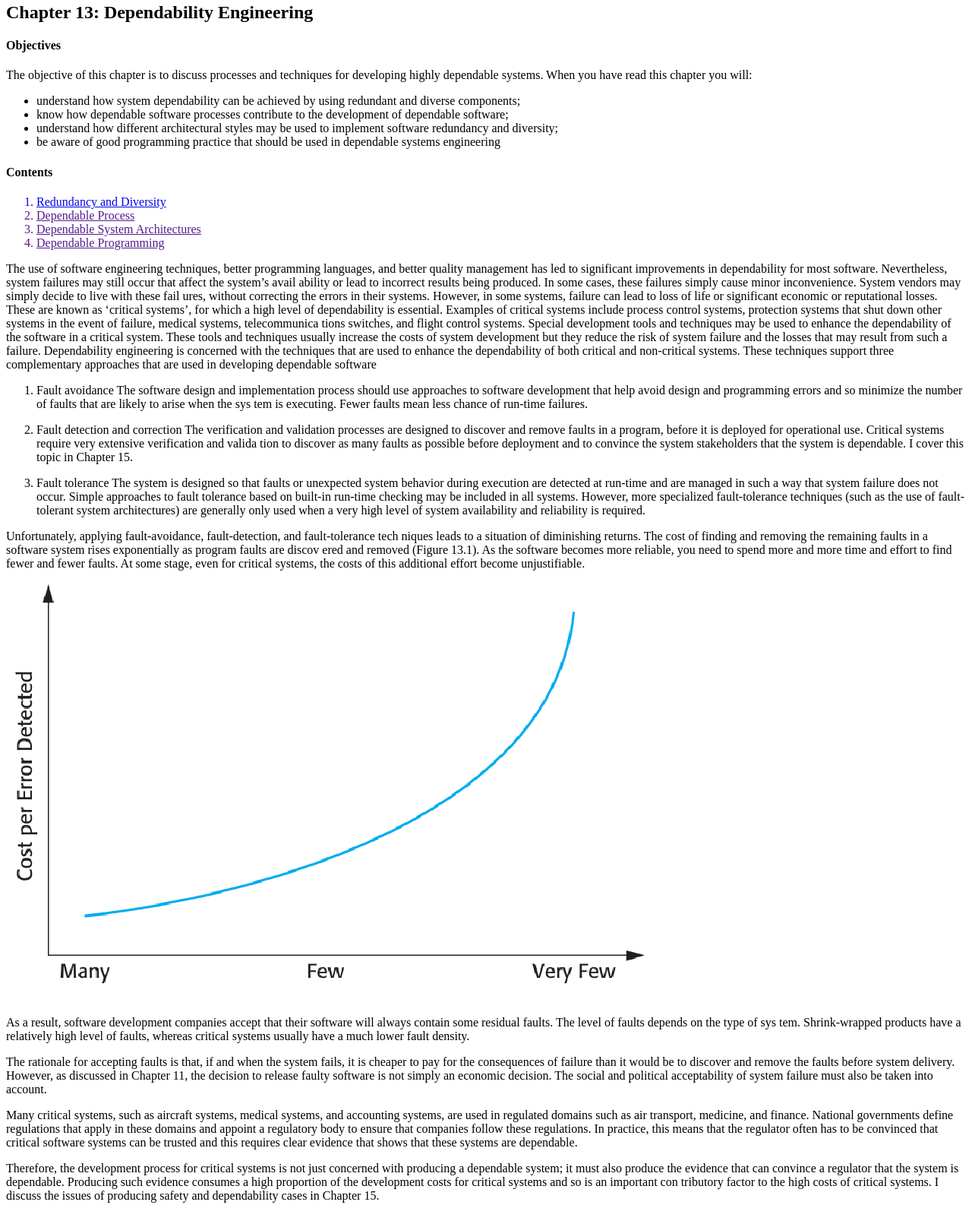
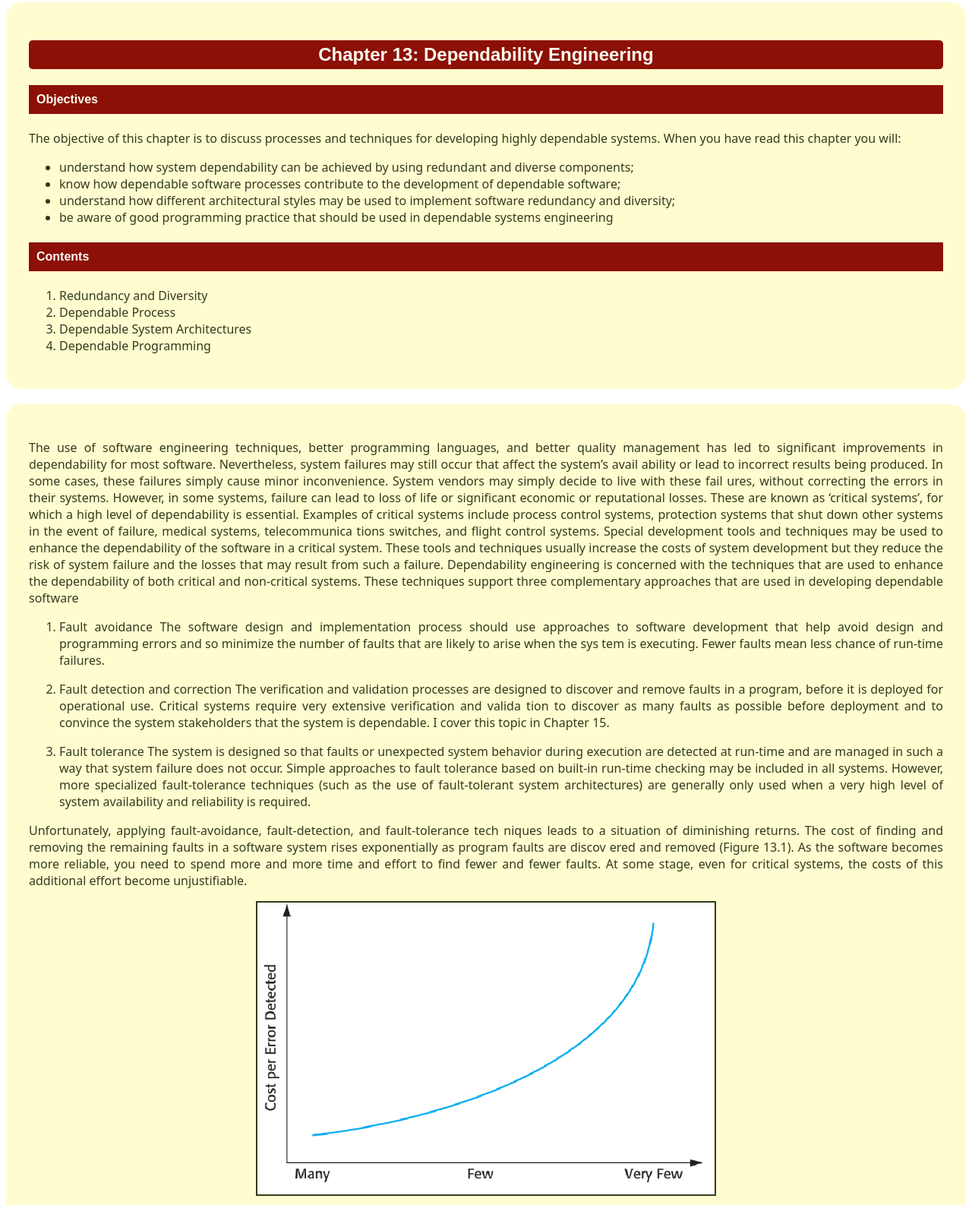
Before and after one commit to cielotds/Software-Engineering, a plain HTML site: page Chapter13.html in a window 1280 px wide. Shown: the part 17-1603 px from the top of the page at 76% size. Drawn offline with Linux system fonts and the light colour scheme.

Commit message:
updated css

```diff
--- a/Chapter13.html
+++ b/Chapter13.html
@@ -4,14 +4,15 @@
     <meta charset="UTF-8">
     <meta name="viewport" content="width=device-width, initial-scale=1.0">
     <title>Dependability Engineering</title>
+    <link rel="stylesheet" href="chapter13.css">
 </head>
 <body>
     <header>
     </header>
     <main>
-        <section>
+        <section class = "objectives">
             <article>
-            <h2> Chapter 13: Dependability Engineering</h2>
+            <h2 class="title"> Chapter 13: Dependability Engineering</h2>
             </article>
 
             <article>
@@ -304,7 +305,7 @@ able for critical systems engineering will be developed.</p>
 
         <section>
             <article>
-                <h3>Dependable System Architecture</h3>
+                <h3>3. Dependable System Architecture</h3>
 
                 <p>As I have discussed, dependable systems development should be based around a
  dependable process. However, although you probably need a dependable process to
@@ -613,10 +614,13 @@ tiversion system are worth the extra development costs. For many systems, the ex
  (e.g., a spacecraft system), it may be enough to provide a simple backup with limited
  functionality until the principal system can be repaired and restarted.</p>
             </article>
+        </section>
+
+        <section>
 
             <article>
                 <ul>
-                    <li>Dependable Programming</li>
+                    <h3>4. Dependable Programming</h3>
                 </ul>
 
                 <p>Generally, I have avoided discussions of programming in this book because it is
@@ -974,5 +978,10 @@ ability is concerned:</p>
 
         </section>
     </main>
+
+    <footer>
+        <hr>
+        <p>Developed by: Cielo Tadas</p>
+    </footer>
 </body>
 </html>
--- /dev/null
+++ b/chapter13.css
@@ -0,0 +1,46 @@
+.title{
+    font-family: sans-serif;
+    color: #FBFCEE;
+    background-color: #8C1007;
+    padding: 5px 5px;
+    border-radius: 5px;
+    text-align: center;
+}
+
+h4, h3, footer{
+    background-color: #8C1007;
+    font-family: sans-serif;
+    color: #FBFCEE;
+    padding: 10px 10px;
+}
+
+.objectives{
+    background-color: #FFFDD0;
+    color: #343B1B;
+    font-family: system-ui, -apple-system, BlinkMacSystemFont, 'Segoe UI', Roboto, Oxygen, Ubuntu, Cantarell, 'Open Sans', 'Helvetica Neue', sans-serif;
+    border-radius: 20px;
+}
+
+a{
+    color: #343B1B;
+    text-decoration: none;
+}
+
+section{
+    color: #343B1B;
+    font-family:system-ui, -apple-system, BlinkMacSystemFont, 'Segoe UI', Roboto, Oxygen, Ubuntu, Cantarell, 'Open Sans', 'Helvetica Neue', sans-serif;
+    background-color: #FFFDD0;
+    text-align: justify;
+    margin-top: 20px;
+    margin-bottom: 20px;
+    padding: 30px 30px;
+    border-radius: 20px;
+}
+
+img{
+    display: block;
+    margin-left: auto;
+    margin-right: auto;
+    width: 50%;
+    border:  solid 2px;
+}
```
